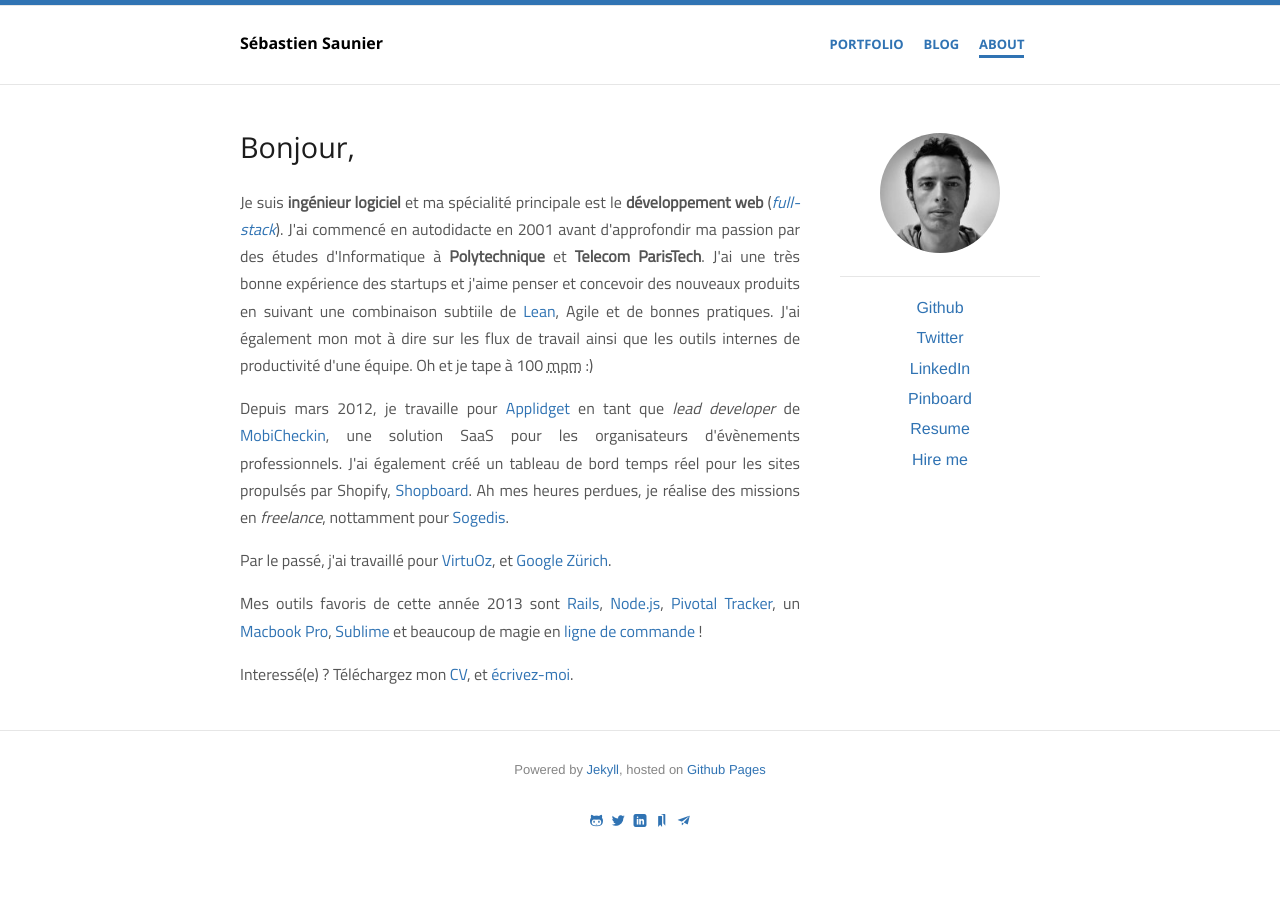
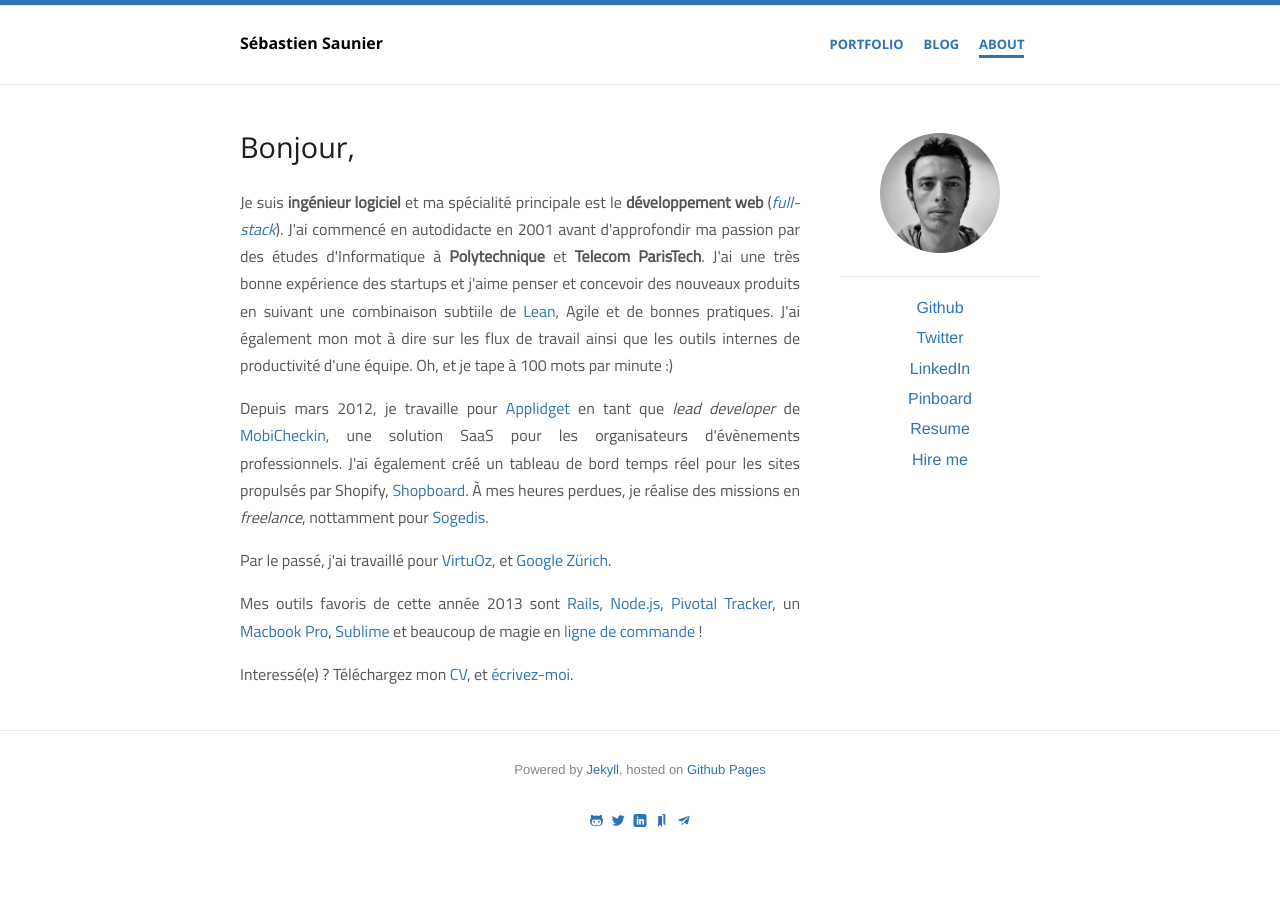
Before and after one commit to ssaunier/ssaunier.github.io, a Jekyll site: the page built from fr/index.html, in a window 1280 px wide. Built offline with Jekyll 4.4.1, drawn with Linux system fonts in a browser that asks for light colours.

Commit message:
Fix spelling mistake in french presentation

```diff
--- a/fr/index.html
+++ b/fr/index.html
@@ -18,14 +18,14 @@
     J'ai une très bonne expérience des startups et j'aime penser et concevoir des nouveaux
     produits en suivant une combinaison subtiile de <a href="http://theleanstartup.com/">Lean</a>,
     Agile et de bonnes pratiques. J'ai également mon mot à dire sur les flux de travail ainsi
-    que les outils internes de productivité d'une équipe. Oh et je tape à 100 <acronym title="Mots Par Minute">mpm</acronym> :)
+    que les outils internes de productivité d'une équipe. Oh, et je tape à 100 mots par minute :)
   </p>
 
   <p>
     Depuis mars 2012, je travaille pour <a href="http://www.applidget.com">Applidget</a>
     en tant que <i>lead developer</i> de <a href="http://www.mobicheckin.com">MobiCheckin</a>, une solution
     SaaS pour les organisateurs d'évènements professionnels. J'ai également créé un tableau de bord temps
-    réel pour les sites propulsés par Shopify, <a href="http://apps.shopify.com/shopboard">Shopboard</a>. Ah
+    réel pour les sites propulsés par Shopify, <a href="http://apps.shopify.com/shopboard">Shopboard</a>. À
     mes heures perdues, je réalise des missions en <i>freelance</i>,
     nottamment pour <a href="http://www.sogedis.fr">Sogedis</a>.
   </p>
```
